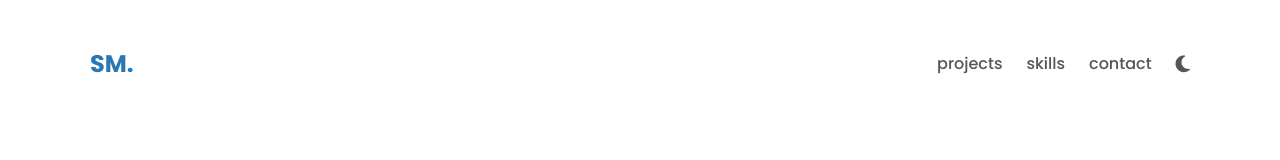
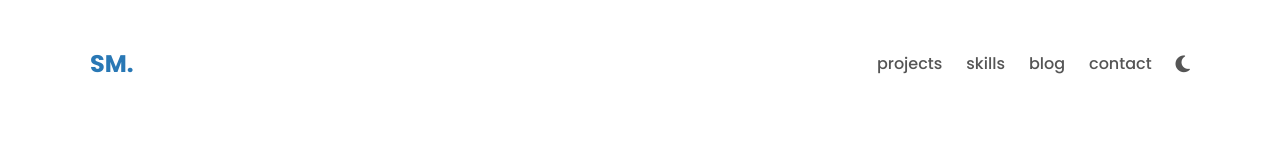
Before and after one commit to shruti-misra/shruti-misra.github.io, a plain HTML site: page index.html in a window 1280 px wide. Shown: the top 160 px of the page. Drawn offline with Linux system fonts and the light colour scheme.

Commit message:
Update index.html

```diff
--- a/index.html
+++ b/index.html
@@ -32,6 +32,9 @@
           </li>
           <li class="nav__list-item">
             <a class="link link--nav" href="#skills">Skills</a>
+          </li>
+          <li class="nav__list-item">
+            <a class="link link--nav" href="https://medium.com/@shrutimisra">Blog</a>
           </li>
           <li class="nav__list-item">
             <a class="link link--nav" href="#contact">Contact</a>
```
